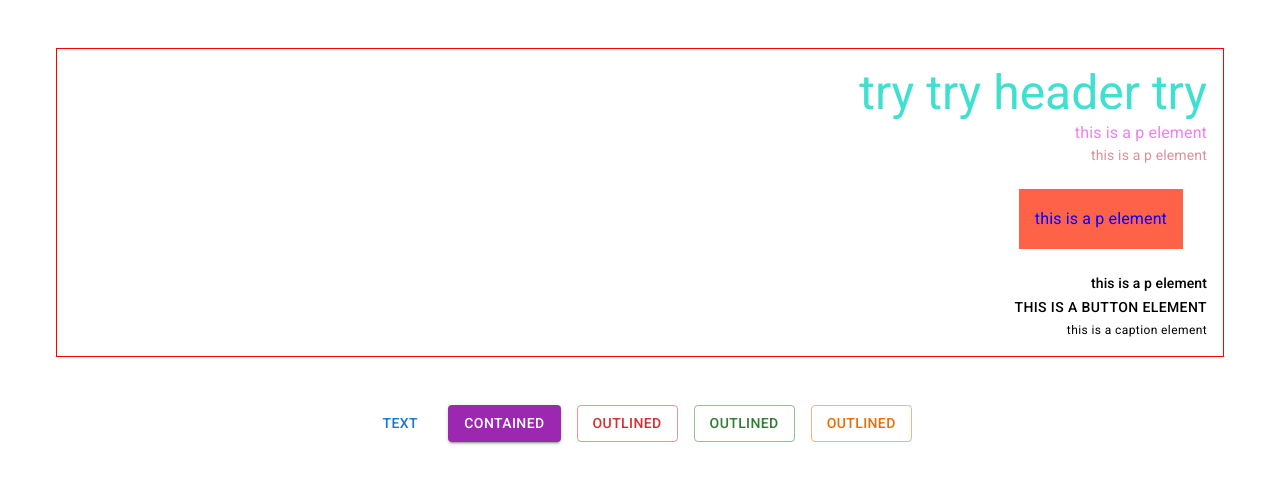
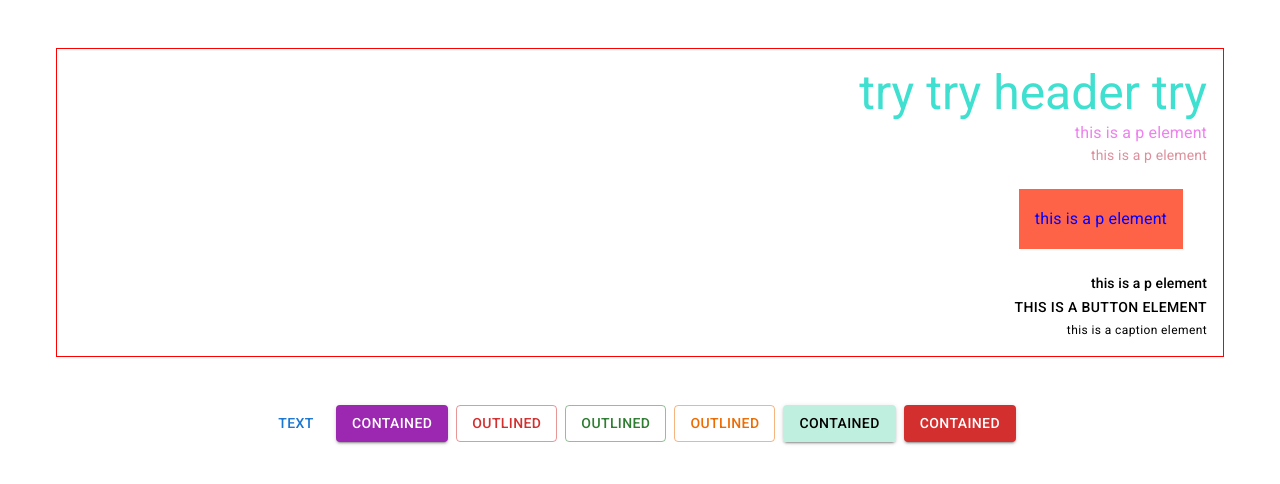
Before and after one commit to psyBeth/rc19-material-ui, a React (Create React App) app: page / in a window 1280 px wide. Shown: the top 484 px of the page. Built offline with nearby package versions, Linux system fonts and the light colour scheme.

Commit message:
buttons colors

```diff
--- a/src/components/TypoButtons.jsx
+++ b/src/components/TypoButtons.jsx
@@ -44,12 +44,23 @@ const TypoButtons = () => {
                 </div>
             </Box>
 
-            <Stack direction={"row"} mt={4} spacing={2} justifyContent={"center"} >
+            <Stack
+                direction={"row"}
+                mt={4}
+                rowGap={2}
+                columnGap={1}
+                justifyContent={"center"}
+                flexWrap={"wrap"}
+            >
                 <Button variant='text'>Text</Button>
-                <Button variant='contained'color='secondary'>Contained</Button>
+                <Button variant='contained' color='secondary'>Contained</Button>
                 <Button variant='outlined' color='error'>Outlined</Button>
                 <Button variant='outlined' color='success'>Outlined</Button>
                 <Button variant='outlined' color='warning'>Outlined</Button>
+                <Button variant='contained' sx={{backgroundColor: "#bede", color: "black"}} >Contained</Button>
+                {/* previous one can be done with theme settings */}
+
+                <Button variant='contained' sx={{backgroundColor: "error.main"}} >Contained</Button>
             </Stack>
         </>
     )
```
